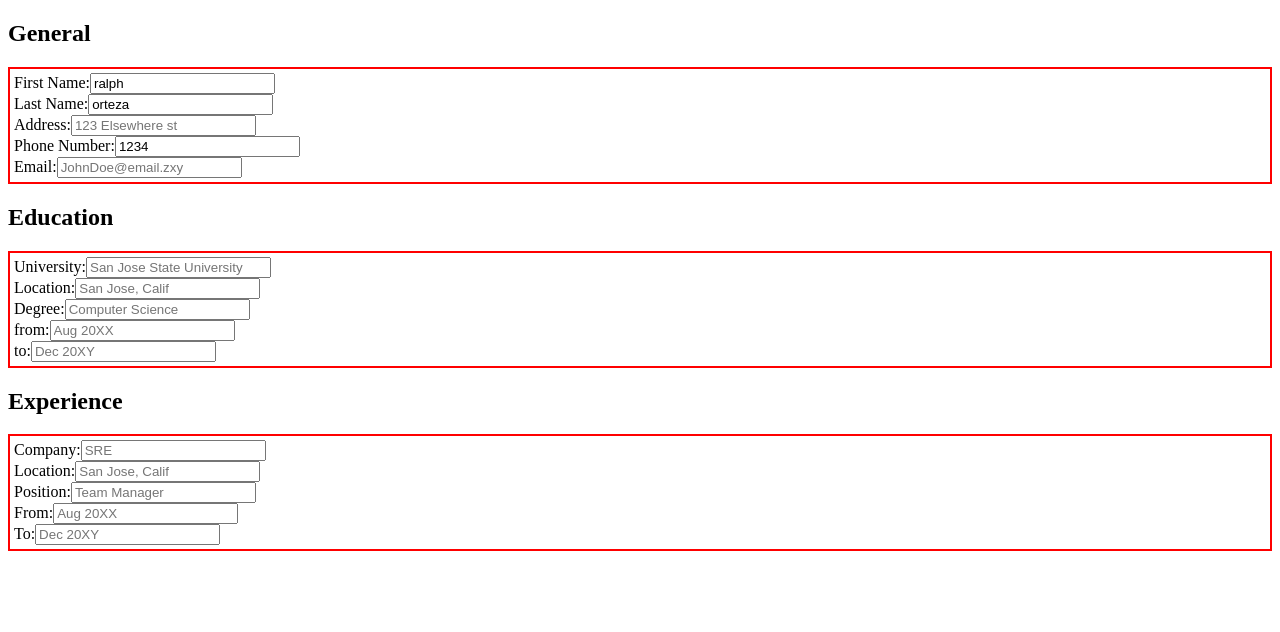
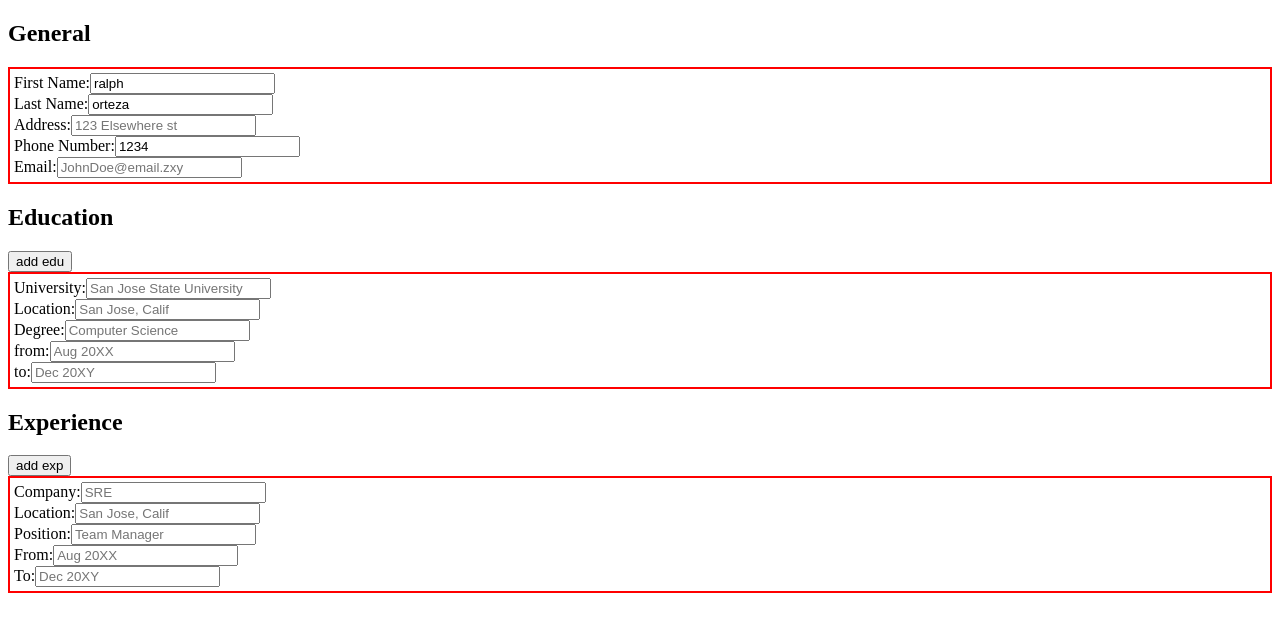
Before and after one commit to ralphorteza/cv-project, a React (Create React App) app: page / in a window 1280 px wide. Shown: the top 632 px of the page. Built offline with nearby package versions, Linux system fonts and the light colour scheme.

Commit message:
Add buttons to add additonal subforms

```diff
--- a/src/App.js
+++ b/src/App.js
@@ -38,11 +38,40 @@ export default function App() {
     });
   }
 
+  function addSubForm(e) {
+    const categoryType = e.target.value;
+    let type;
+    if (categoryType === "experience") {
+      type = {
+        category:"experience",
+        id: nanoid(),
+        company:"",
+        location:"",
+        position:"",
+        from:"",
+        to:""
+      };
+    } else {
+      type = {
+        category:"education",
+        id: nanoid(),
+        university:"",
+        location:"",
+        degree:"",
+        from:"",
+        to:""
+      };
+    }
+
+    setData(prevData => [...prevData, type])
+  }
+
   return (
     <div>
       <FormOverview
         handleData={handleData}
         data={data}
+        addSubForm={addSubForm}
       />
     </div>
   );
--- a/src/components/FormOverview.js
+++ b/src/components/FormOverview.js
@@ -3,7 +3,7 @@ import GeneralInfo from "./form/GeneralInfo";
 import EducationInfo from "./form/EducationInfo";
 import ExperienceInfo from "./form/ExperienceInfo";
 
-export default function FormOverview({data, handleData}) {
+export default function FormOverview({data, handleData, addSubForm}) {
   const generalInformation = (
     <GeneralInfo
       data={data}
@@ -30,8 +30,22 @@ export default function FormOverview({data, handleData}) {
       <h2>General</h2>
       {generalInformation}
       <h2>Education</h2>
+      <button
+        className="education-subform--add"
+        onClick={addSubForm}
+        value="education"
+      >
+        add edu
+      </button>
       {educationInformation}
       <h2>Experience</h2>
+      <button
+        className="experience-subform--add"
+        onClick={addSubForm}
+        value="experience"
+      >
+        add exp
+      </button>
       {experienceInformation}
     </div>
   );
```
